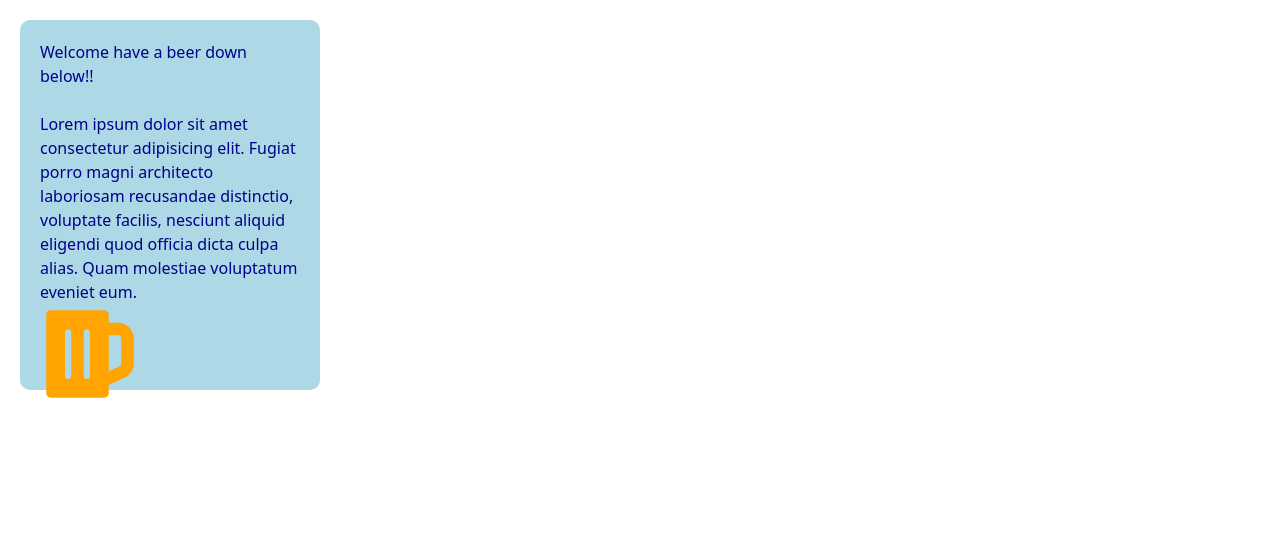
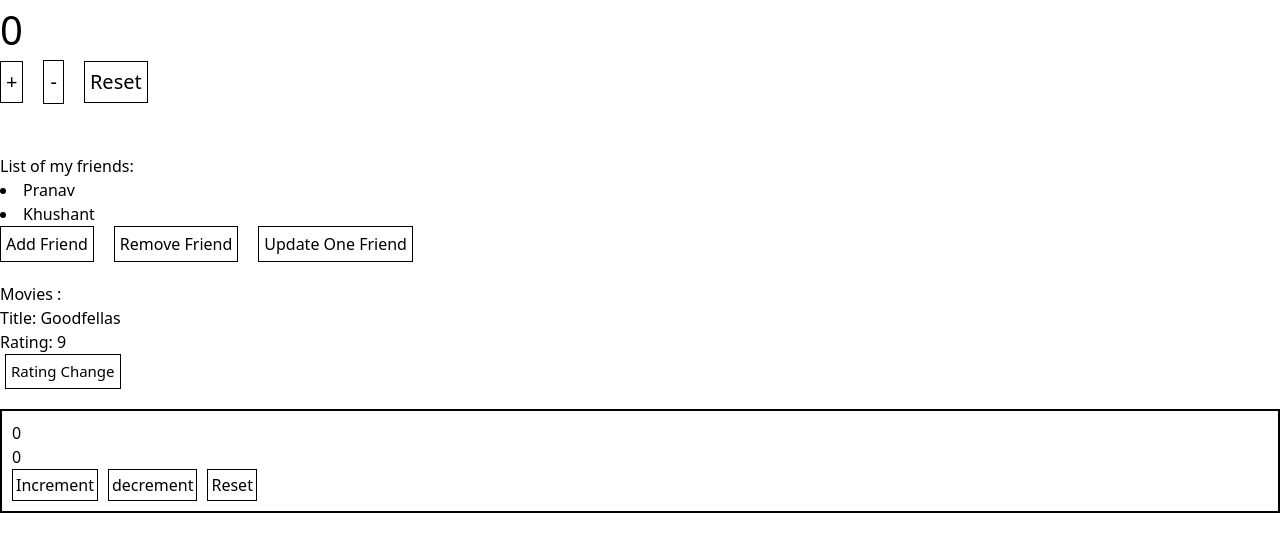
Before and after one commit to AtashiHatake/learning-react, a React (Vite) app: page / in a window 1280 px wide. Shown: the top 552 px of the page. Built offline with nearby package versions, Linux system fonts and the light colour scheme.

Commit message:
learning React state and hooks made a few projects like counter, handling arrays and objects in state and sharing state between components in react js

```diff
--- a/src/App.jsx
+++ b/src/App.jsx
@@ -14,11 +14,16 @@ import CondRenderUserStatus from "./components/CondRenderUserStatus";
 {/* react icons below */}
 import { FaCartArrowDown } from "react-icons/fa";
 import StylingCard from "./components/StylingCard";
+import State from "./components/State";
+import MoviesState from "./components/MoviesState";
+import ShareState from "./components/ShareState";
 
 
 const App = () => {
     return <div>
-        <StylingCard />
+        <State />
+        <MoviesState />
+        <ShareState />
         {/*
         <Greetings />
         <ProductInfo />
@@ -46,6 +51,7 @@ const App = () => {
         <CondRenderWeather/>
         <br />
         <CondRenderUserStatus />
+        <StylingCard />
         */}
         {/* <JSXRules/> */}
     </div>
@@ -55,4 +61,4 @@ export default App;
 
 // JSX we need to use className not class like we use in HTML.
 // for lists we generally use loops or map
-// stopped at 1:59:38
+// stopped at 2:10:03
--- /dev/null
+++ b/src/components/MoviesState.jsx
@@ -0,0 +1,33 @@
+import { useState } from 'react'
+
+const MoviesState = () => {
+  const [movie, setMovie] = useState({
+    title: 'Goodfellas',
+    ratings: 9,
+  })
+
+  const handleClick = () => {
+   /*  const copyMovie = {
+        ...movie,
+        ratings: 10,
+    }
+    */
+    setMovie({...movie, ratings: 10});
+  }
+
+  return (
+    <div>
+        <h1 style={{ marginTop:"20px" }}>Movies :</h1>
+        <h2>Title: {movie.title}</h2>
+        <p>Rating: {movie.ratings}</p>
+
+        <button onClick={handleClick} style={{ border: "1px solid black", padding:"5px", marginLeft:"5px", fontSize:"15px" }}>Rating Change</button>
+    </div>
+  )
+}
+
+export default MoviesState;
+
+/*
+for array of objects check 2:03:13 of HuXn WebDev 50+ hrs of react
+*/
--- /dev/null
+++ b/src/components/ShareState.jsx
@@ -0,0 +1,17 @@
+import { useState } from 'react'
+import ShareStateComp1 from './ShareStateComp1';
+import ShareStateComp2 from './ShareStateComp2';
+
+
+const ShareState = () => {
+
+  const[count, setCount] = useState(0);
+  return (
+    <div style={{ border: "2px solid black", padding:"10px", marginTop: "20px" }}>
+        <ShareStateComp1 count = {count} onClickHandler = {()=> setCount(count + 1)} onClickDec = {()=> setCount(count-1)} onReset = {()=> setCount(0)}/>
+        <ShareStateComp2 count = {count} onClickHandler = {()=> setCount(count + 1)} onClickDec = {()=> setCount(count-1)} onReset = {()=> setCount(0)}/>
+    </div>
+  )
+}
+
+export default ShareState;
--- /dev/null
+++ b/src/components/ShareStateComp1.jsx
@@ -0,0 +1,19 @@
+const ShareStateComp1 = ({count, onClickHandler, onClickDec, onReset}) => {
+
+  const handleClick = () => onClickHandler();
+  const handleDec = () => onClickDec();
+  return (
+    <div>
+        <p>{count}</p>
+        {/*
+
+        <button style={{ border:"1px solid black", padding:"3px" }} onClick={handleClick} >Increment</button>
+
+        <button style={{ border:"1px solid black", padding:"3px", marginLeft:"10px" }}  onClick={handleDec} >decrement</button>
+
+        */}
+    </div>
+  )
+}
+
+export default ShareStateComp1
--- /dev/null
+++ b/src/components/ShareStateComp2.jsx
@@ -0,0 +1,19 @@
+const ShareStateComp2 = ({count, onClickHandler, onClickDec, onReset}) => {
+
+  const handleClick = () => onClickHandler();
+  const handleDec = () => onClickDec();
+  const handleRes = () => onReset();
+  return (
+    <div>
+        <p>{count}</p>
+
+        <button style={{ border:"1px solid black", padding:"3px" }} onClick={handleClick} >Increment</button>
+
+        <button style={{ border:"1px solid black", padding:"3px", marginLeft:"10px" }}  onClick={handleDec} >decrement</button>
+
+         <button style={{ border:"1px solid black", padding:"3px", marginLeft:"10px" }}  onClick={handleRes} >Reset</button>
+    </div>
+  )
+}
+
+export default ShareStateComp2
--- /dev/null
+++ b/src/components/State.jsx
@@ -0,0 +1,71 @@
+import { useState } from "react";
+const State = () => {
+  const[count, setCount] = useState(0);
+
+  const increment = ()=> {
+    setCount(count + 1); // we use setCount to change the UI as the data changes.
+
+  }
+
+  const decrement = ()=> {
+    setCount(count - 1);
+  }
+
+  const reset = ()=> {
+    setCount(count - count);
+  }
+
+  const[friends, setFriends] = useState(['Pranav', 'Khushant',]);
+
+  const addFriend = () =>{
+    setFriends([...friends, "Sourabh"]);
+  }
+
+  const removeFriend = () =>{
+    setFriends(friends.filter(f => f !== "Pranav"))
+  }
+
+  const updateOneFriend = () => {
+    setFriends(friends.map(f => f === "Khushant" ? "Khushant Ubarhande " : f))
+  }
+
+  return (
+    <div>
+        <h1 style={{ fontSize:"40px" }}>{count}</h1>
+
+        <button onClick={increment} style={{ border: "1px solid black", padding:"5px", marginRight:"20px", fontSize:"20px" }}>+</button>
+
+        <button onClick={decrement} style={{ border: "1px solid black", padding:"6px", fontSize:"20px"}}>-</button>
+
+          <button onClick={reset} style={{ border: "1px solid black", padding:"5px", fontSize:"20px", marginLeft:"20px"}}>Reset</button>
+
+        <section>
+          <h1 style={{ marginTop:"50px" }}>List of my friends: </h1>
+          {friends.map(f => (
+            <li key={Math.random()}>{f}</li>
+          ))}
+
+          <button onClick={addFriend} style={{ border: "1px solid black", padding:"5px",}} >Add Friend</button>
+
+           <button onClick={removeFriend} style={{ border: "1px solid black", padding:"5px", marginLeft:"20px"}} >Remove Friend</button>
+
+           <button onClick={updateOneFriend} style={{ border: "1px solid black", padding:"5px", marginLeft:"20px"}} >Update One Friend</button>
+        </section>
+    </div>
+
+  )
+}
+
+export default State;
+
+
+/*
+
+States are a way to store and manage data that can change over time and affects how components render. States are defined using Hooks which set an initial value and provides a way to update that state. State lets you make a website dynamic — the UI updates automatically based on user actions or data changes, without needing to manually write DOM update code.
+
+useState: declares a state variable that you can update directly.
+const[initialData, changeData] = useState(initialData), data is initial data, changeData is used to change value
+
+Hooks are used to implement State in react without writing class
+
+*/
```
